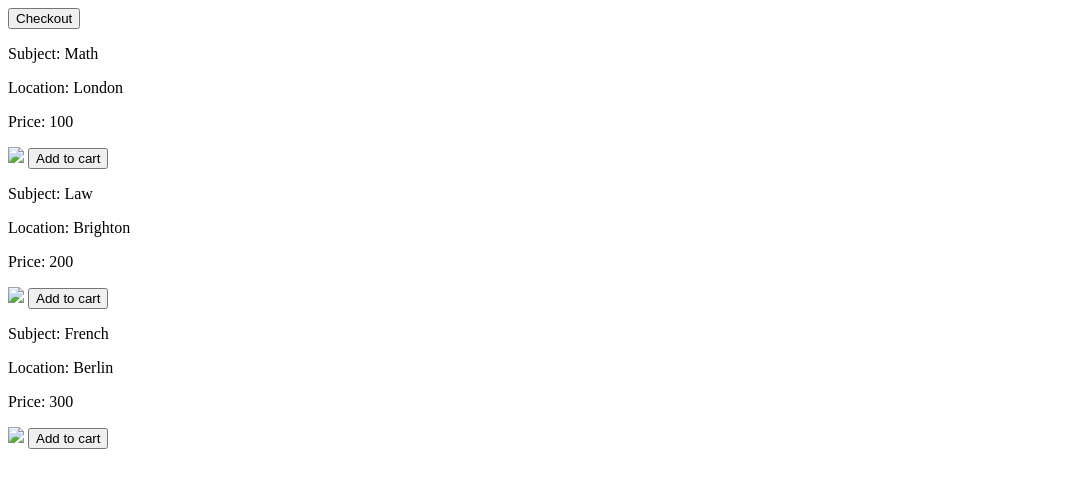
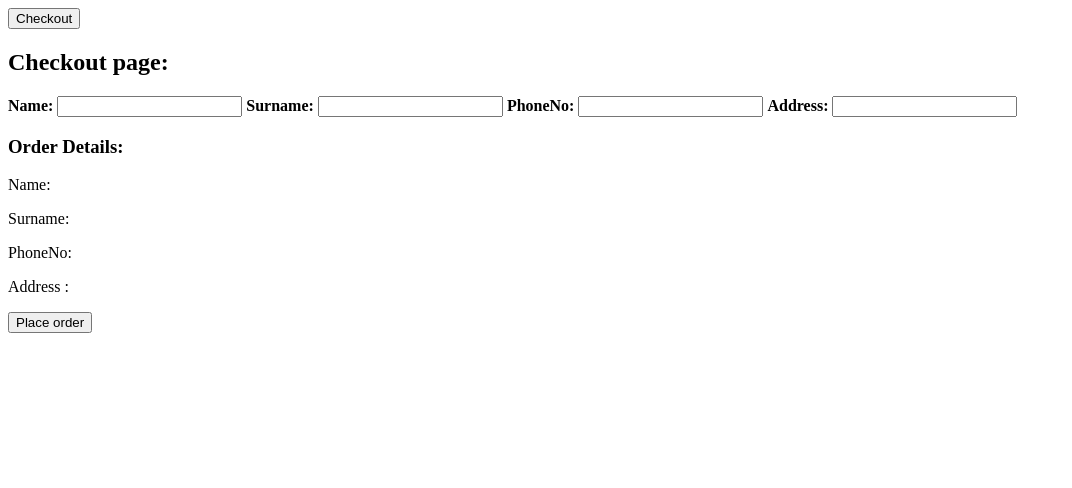
Before and after one commit to nikokip20/Web-App-CW1-, a plain HTML site: page index.html in a window 1280 px wide. Both pictures are taken after a click on the button "Checkout". Shown: the whole page, without its empty margins (0-1072 px from the left). Drawn offline with nearby package versions, Linux system fonts and the light colour scheme.

Commit message:
Update index.html
adding additional checkout functions

```diff
--- a/index.html
+++ b/index.html
@@ -6,37 +6,68 @@
     <meta http-equiv="X-UA-Compatible" content="IE=edge" />
     <meta name="viewport" content="width=device-width, initial-scale=1.0" />
     <title>Document</title>
-
+    <link rel="stylesheet" href="style.css">
     <script src="https://unpkg.com/vue@2.7.8/dist/vue.js"></script>
 </head>
 
 <body>
     <div id="app">
 
-        <button>{{cartItemCount}}Checkout</button>
+        <button v-on:click="toggleBasket">{{cartItemCount}}Checkout</button>
+
+
+        <div v-if="showItems">
+            <h1>Item stock:</h1>
+            <div v-for="product in products" class="main">
+
+                <div class="itemBox">
+                <p class="home">Subject: {{product.Subject}}</p>
+                <p class="home">Location: {{product.Location}} </p>
+                <p class="home">Price: {{product.Price}}</p>
+                <img v-bind:src="product.image" >
 
 
 
-        <div v-for="product in products">
+                <button v-if="canAddToCart(product)" v-on:click="addToCart(product)">Add to cart</button>
+                <button v-else disabeled>Out of stock</button>
 
-            <p>Subject: {{product.Subject}}</p>
-            <p>Location: {{product.Location}} </p>
-            <p>Price:  {{product.Price}}</p>
-            <img v-bind:src="product.image">
+                </div>
+            </div>
+
+
+        </div>
+            <div v-else>
+                <h2>Checkout page:</h2>
+                <strong>Name:</strong>
+                <input type="name" v-model.trim="details.name">
+
+                <strong>Surname:</strong>
+                <input type="name" v-model.trim="details.surname">
+
+                <strong>PhoneNo:</strong>
+                <input type="number" v-model.trim="details.phoneNo">
+
+                <strong>Address:</strong>
+                <input type="name" v-model.trim="details.address">
 
 
 
-            <button v-if="canAddToCart(product)" v-on:click="addToCart(product)">Add to cart</button>
-            <button v-else disabeled>Out of stock</button>
+                <h3>Order Details:</h3>
+                <p>Name: {{details.name}}</p>
+                <p>Surname: {{details.surname}}</p>
+                <p>PhoneNo: {{details.phoneNO}}</p>
+                <p>Address : {{details.address}}</p>
 
-        </div>
-    </div>
+                <button v-on:click="submitForm(details)">Place order</button>
+            </div>
+</div>
 
 
-    <script type="text/javascript" src="subject.js"></script>
+
+<script type="text/javascript" src="subject.js"></script>
 
 
-    <script src="app.js"></script>
+<script src="app.js"></script>
 </body>
 
 </html>
```
